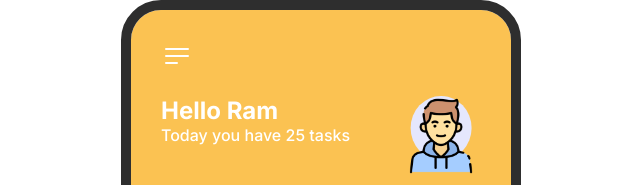
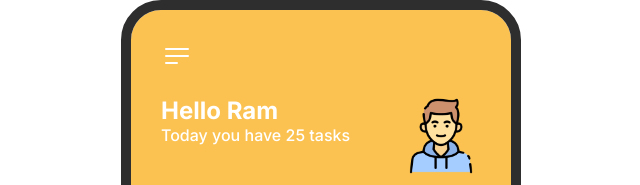
Before and after one commit to therampareek/DailyDutyManager, a plain HTML site: page index.html in a window 1280 px wide. Shown: the top 185 px of the page, without its empty margins (319-959 px from the left). Drawn offline with Linux system fonts and the light colour scheme.

Commit message:
Update style.css

```diff
--- a/style.css
+++ b/style.css
@@ -98,7 +98,7 @@ body {
     position: relative;
 }
 
-.welcome .img .backdrop {
+/* .welcome .img .backdrop {
     position: absolute;
     top: 0;
     left: 50%;
@@ -108,7 +108,7 @@ body {
     border-radius: 50%;
     background-color: #e5e7fd;
     z-index: -1;
-}
+} */
 
 .welcome .img img {
     width: 5rem;
```
